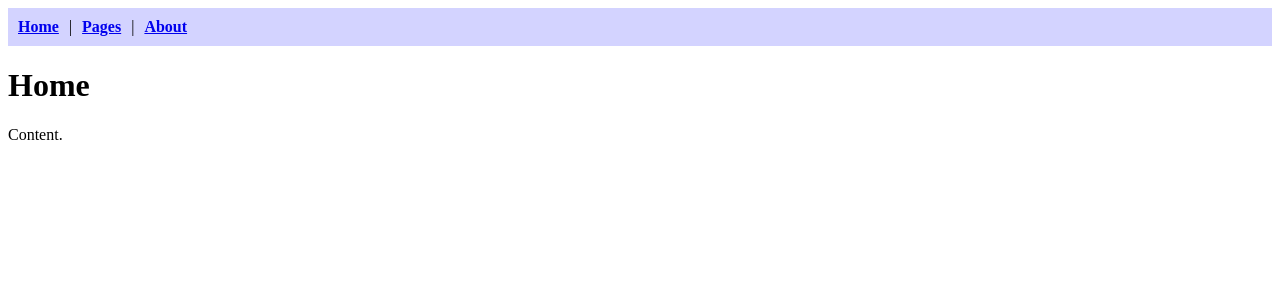
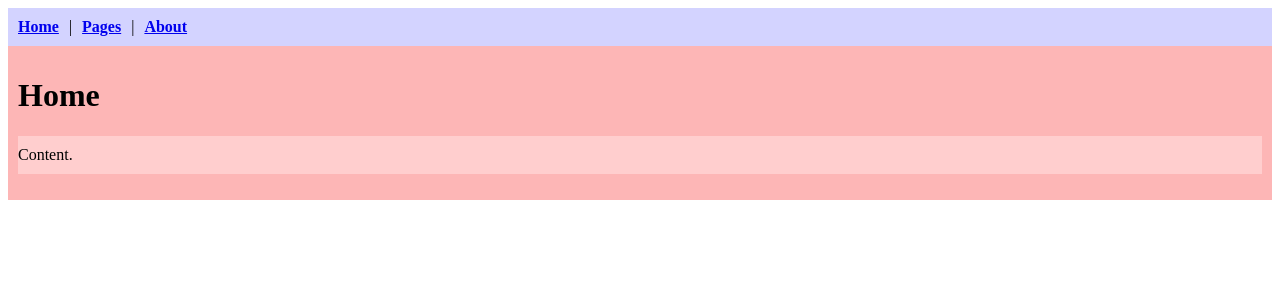
Before and after one commit to Toxe/react-router, a React (Create React App) app: page / in a window 1280 px wide. Shown: the top 300 px of the page. Built offline with nearby package versions, Linux system fonts and the light colour scheme.

Commit message:
Add styling to home and about page

```diff
--- a/src/About.js
+++ b/src/About.js
@@ -1,10 +1,23 @@
 import React from "react";
+import styled from "styled-components";
+
+const Content = styled.div`
+    background: #b6fdc7;
+    padding: 10px;
+`;
+
+const Title = styled.h1``;
+
+const Text = styled.p`
+    background: #d6ffe0;
+    padding: 10px 0px 10px 0px;
+`;
 
 export default function About() {
     return (
-        <div>
-            <h1>About</h1>
-            <p>About us...</p>
-        </div>
+        <Content>
+            <Title>About</Title>
+            <Text>About us...</Text>
+        </Content>
     );
 }
--- a/src/Home.js
+++ b/src/Home.js
@@ -1,10 +1,23 @@
 import React from "react";
+import styled from "styled-components";
+
+const Content = styled.div`
+    background: #fdb6b6;
+    padding: 10px;
+`;
+
+const Title = styled.h1``;
+
+const Text = styled.p`
+    background: #ffcece;
+    padding: 10px 0px 10px 0px;
+`;
 
 export default function Home() {
     return (
-        <div>
-            <h1>Home</h1>
-            <p>Content.</p>
-        </div>
+        <Content>
+            <Title>Home</Title>
+            <Text>Content.</Text>
+        </Content>
     );
 }
```
